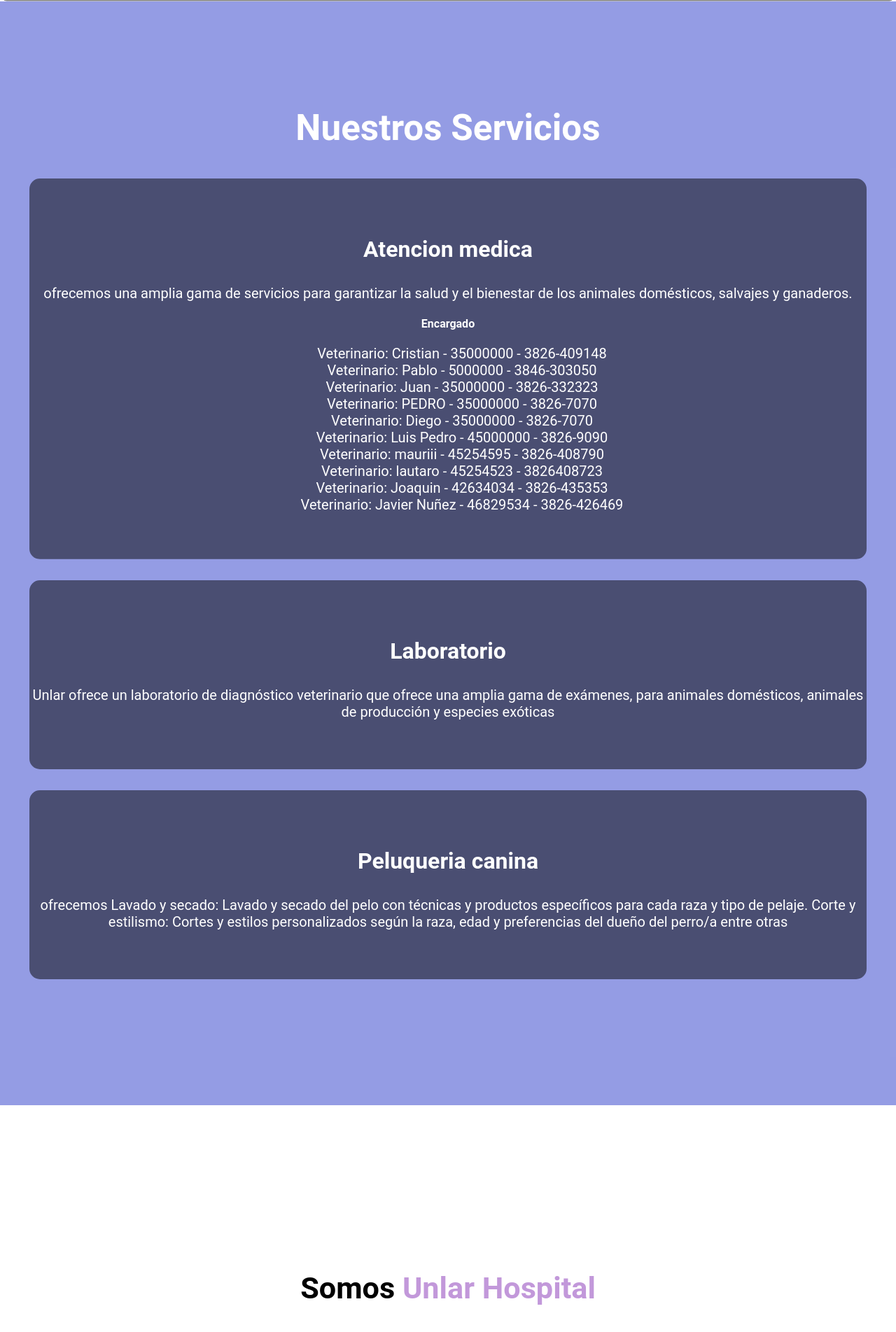
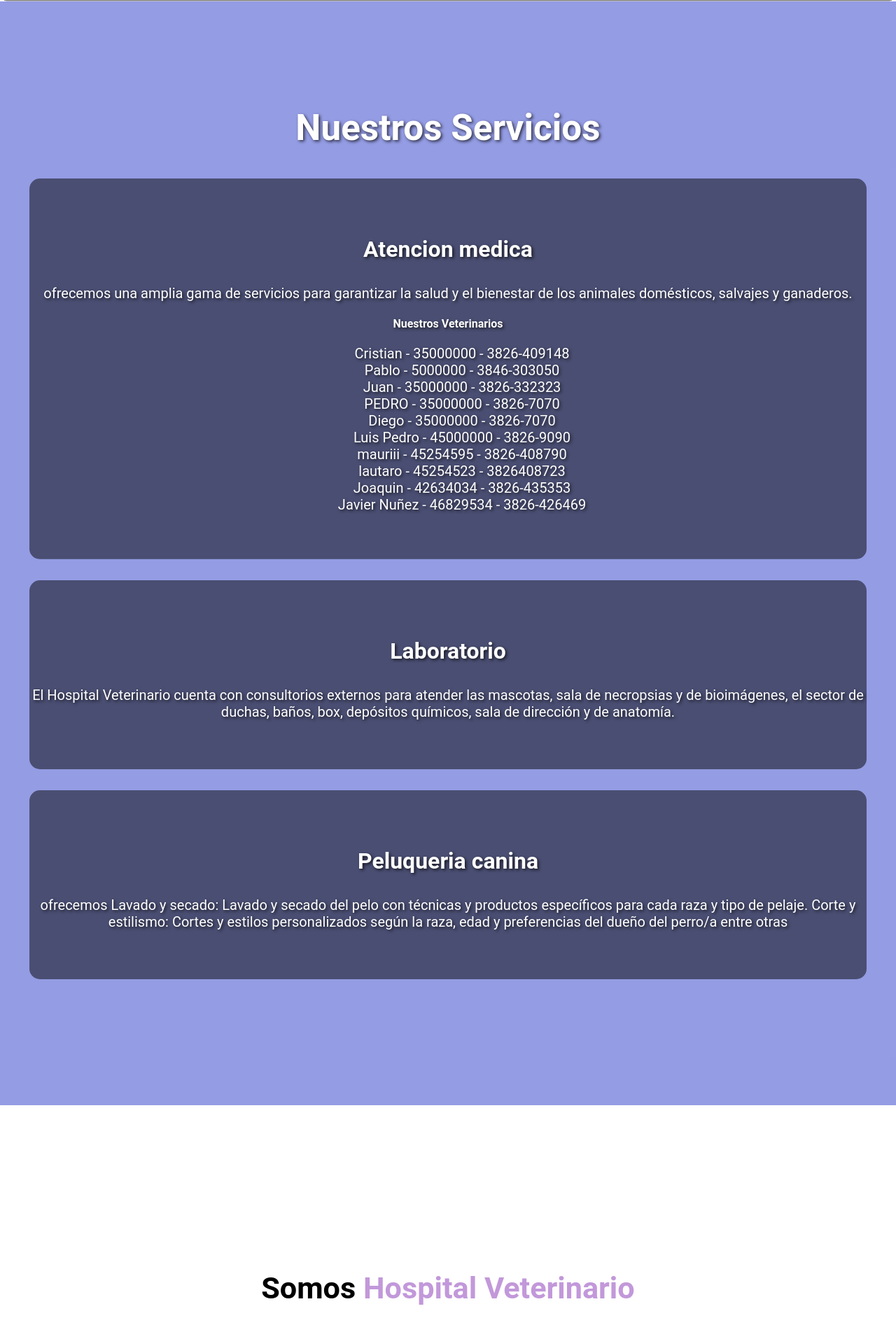
Before and after one commit to cristianbritos/HospitalVet, a Django app: page /hospitalVet/ in a window 1280 px wide. Shown: the part 1031-2934 px from the top of the page at 70% size. Run offline with Django 5.2, Linux system fonts and the light colour scheme; data comes from the database, SQL or seed files in the repository; both versions use the stored data as it was after the commit.

Commit message:
vs1.5-mauri

```diff
--- a/apps/homepage/static/principal/css/style.css
+++ b/apps/homepage/static/principal/css/style.css
@@ -94,6 +94,7 @@
 #servicios {
   background-color: rgba(4, 23, 192, 0.425);
   color: white;
+  text-shadow: 2px 2px 4px rgba(0, 0, 0, 0.7);
   text-align: center;
 }
 #servicios .container {
@@ -175,6 +176,6 @@
   }
 
   footer .container {
-    justify-content: flex-end;
+    text-align: center;
   }
 }
--- a/apps/homepage/templates/principal/index.html
+++ b/apps/homepage/templates/principal/index.html
@@ -24,7 +24,7 @@
         <img src="{% static 'img/hospitalveterinarioseded.jpeg'%}"; class="imagen"/>
         <div class="texto-encima">
 
-           <h1>Contamos<br>con los mejores profesionales</h1>
+           <h1>Hospital Veterinario - UNLAR sede Chamical<br></h1>
         </div>
     </section>
 
@@ -35,10 +35,10 @@
             <div class="ofrecemos">
                 <h3>Atencion medica</h3>
                 <p> ofrecemos una amplia gama de servicios para garantizar la salud y el bienestar de los animales domésticos, salvajes y ganaderos.</p>
-                    <h4>Encargado</h4>
+                    <h4>Nuestros Veterinarios</h4>
                     <ul>
                         {% for veterinario in object_list %}
-                        <li>Veterinario: {{ veterinario.nombre }} - {{ veterinario.dni }} - {{ veterinario.telefono }}</li>
+                        <li> {{ veterinario.nombre }} - {{ veterinario.dni }} - {{ veterinario.telefono }}</li>
                         {% empty %}
                         <li>Sin Registros.</li>
                         {% endfor %}
@@ -48,7 +48,8 @@
 
             <div class="ofrecemos">
                 <h3>Laboratorio</h3>
-                <p>Unlar ofrece un laboratorio de diagnóstico veterinario que ofrece una amplia gama de exámenes, para animales domésticos, animales de producción y especies exóticas</p>
+                <p>El Hospital Veterinario cuenta con consultorios externos para atender las mascotas, sala de
+                    necropsias y de bioimágenes, el sector de duchas, baños, box, depósitos químicos, sala de dirección y de anatomía.</p>
             </div>
 
             <div class="ofrecemos">
@@ -62,8 +63,11 @@
 
 <section id="somos-unlar">
     <div class="container">
-        <h2>Somos <span class="color-acento">Unlar Hospital</h2>
-            <p>La Universidad Nacional de La Rioja es una institución pública y gratuita de educación superior que desarrolla sus actividades bajo el régimen de autarquía y autonomía que le otorga la Constitución Nacional. Es una comunidad abierta e inclusiva dedicada a la enseñanza, la investigación, la creación, la innovación y la transferencia del conocimiento en todos sus órdenes, concebida como un proceso de carácter y contenido ético, social, cultural y científico orientado hacia la construcción de una sociedad más próspera, justa y solidaria que posibilite el desarrollo humano integral y sustentable. La Universidad tiene por función esencial el desarrollo y la difusión de la cultura en todas sus  formas a través de la enseñanza superior, la extensión, la investigación, transferencia e   innovación científica, tecnológica y la educación profesional y técnica.</p>
+        <h2>Somos <span class="color-acento">Hospital Veterinario</h2>
+            <p>Trabajando dia a dia desde su inaguración en 2021 es el primer centro de atención y formación veterinaria de la región.
+                Llegando a ser un engrandecimiento para la Universidad de
+                La Rioja, para la Sede Chamical, para la provincia y para las zonas aledañas.
+            </p>
     </div>
 </section>
 
```
Also changed, not shown: db.sqlite3.
